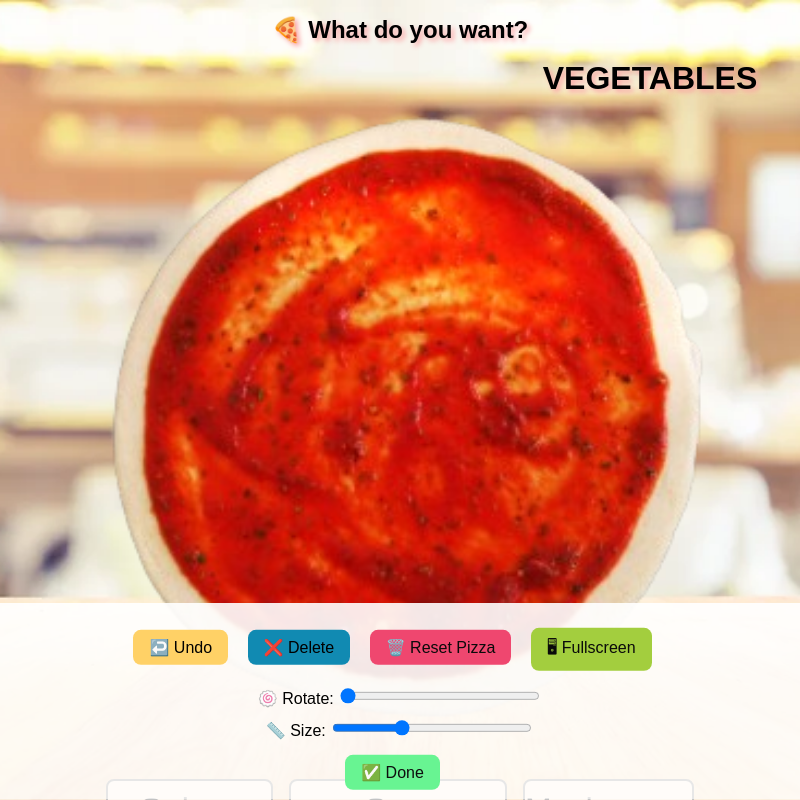
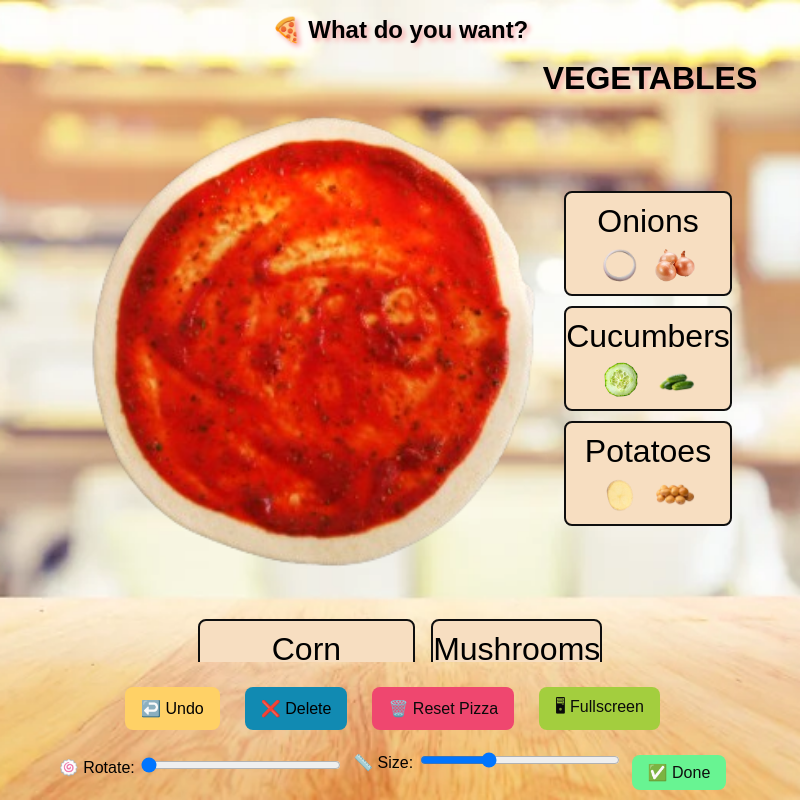
Before and after one commit to jilljimz/food-maker, an Electron app: page index.html in a window 800 px wide. Drawn offline with nearby package versions, Linux system fonts and the light colour scheme.

Commit message:
Update style.css

```diff
--- a/style.css
+++ b/style.css
@@ -1,9 +1,9 @@
 
 html, body{
-  margin:0;
-  padding:0;
-  height:100vh;
-  overflow:hidden;
+   margin: 0;
+  padding: 0;
+  height: 100vh;
+  overflow: hidden; /* ✅ no scroll */
 }
 
 body {
@@ -14,24 +14,28 @@ body {
   background-position: center;
   background-repeat: no-repeat;
   min-height: 100vh;
+  display: flex;
+  flex-direction: column;
+  height: 100vh;
 }
 
 #container {
+  flex: 1; /* ✅ takes remaining space */
   display: flex;
   justify-content: center;
   align-items: center;
   gap: 2vw;
   flex-wrap: wrap;
-  margin-bottom: 10px;
+  overflow: hidden;
 }
 #toppings{
   margin-top: 0px;
 }
 
 #parfait-area {
-   position: relative;
-  width: min(80vw, 80vh);
-  height: min(80vw, 80vh);
+  position: relative;
+  width: min(60vh, 60vw);
+  height: min(60vh, 60vw);
 }
 
 #parfait-base {
@@ -63,8 +67,9 @@ body {
   font-size: xx-large;
 }
 .topping {
-   width: clamp(40px, 6vw, 100px);
-  height: clamp(40px, 6vw, 100px);
+
+  width: clamp(30px, 5vh, 80px);
+  height: clamp(30px, 5vh, 80px);
   cursor: grab;
   margin: 5px;
   object-fit: contain;
@@ -87,6 +92,8 @@ body {
   color: rgb(0, 0, 0);
   text-shadow: 3px 3px 5px rgb(250, 166, 166);
   font-size: clamp(20px, 3vw, 40px);
+  flex: 0 0 auto;
+
 }
 
 
@@ -188,12 +195,22 @@ body {
   height: 100vh;
 }
 .controls{
-  position: sticky;
-  bottom: 0;
-  background: rgba(255,255,255,0.9);
+  flex: 0 0 auto;
+  display: flex;
+  flex-wrap: wrap;
+  justify-content: center;
+  gap: 10px;
   padding: 10px;
+
+  /* auto resize */
+  transform: scale(clamp(0.8, 1.5vh, 1.2));
+  transform-origin: center;
 }
 
+.controls button{
+  font-size: clamp(12px, 1.8vh, 18px);
+  padding: clamp(6px, 1vh, 12px) clamp(10px, 2vh, 20px);
+}
 /* ===== Fullscreen Mode ===== */
 .fullscreen-mode body{
   display: flex;
```
